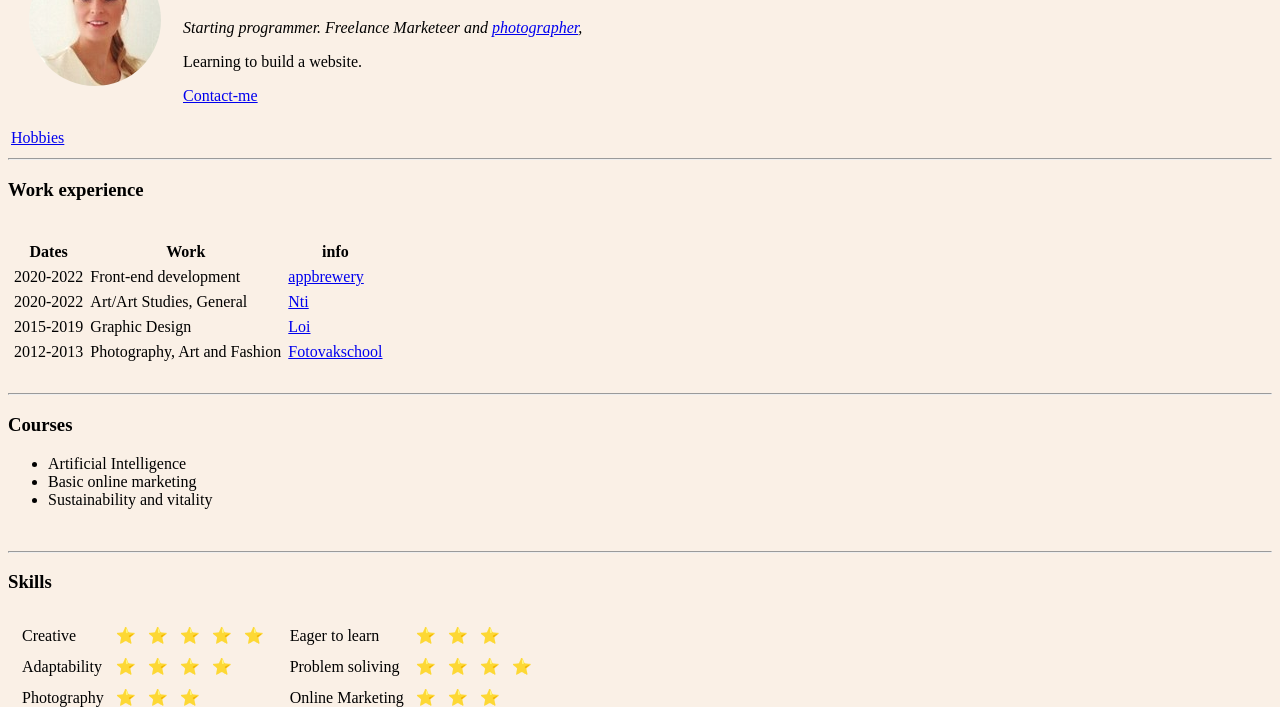
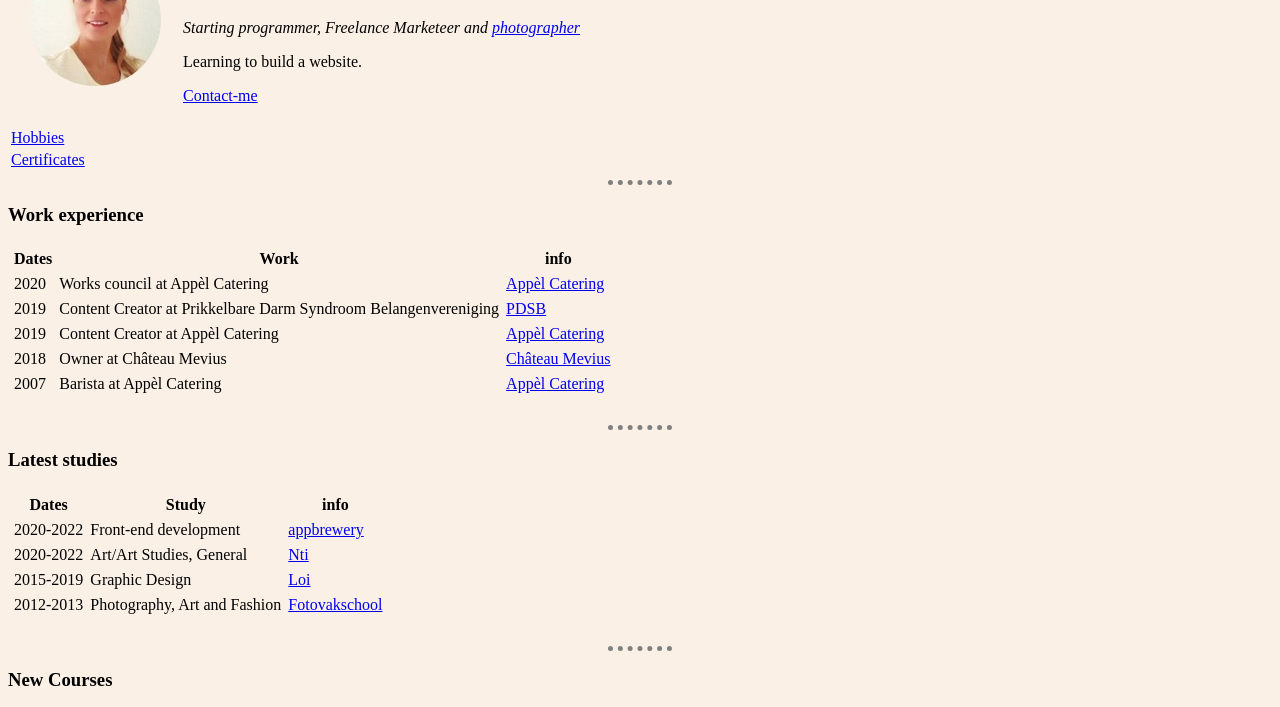
Before and after one commit to JannekeMevius/cv, a plain HTML site: page index.html in a window 1280 px wide. Shown: the part 90-797 px from the top of the page. Drawn offline with Linux system fonts and the light colour scheme.

Commit message:
Add files via upload

```diff
--- a/index.html
+++ b/index.html
@@ -4,29 +4,52 @@
 <head>
   <meta charset="utf-8">
   <title>JannekeMevius</title>
+
+  <style media="screen">
+    body {
+      background-color: linen;
+      ">
+
+    }
+
+    hr {
+      border: 0;
+      border-style: none;
+      border-top: 5px dotted;
+      border-color: Grey;
+      border-width: 5px;
+      width: 5%;
+    }
+  </style>
 </head>
 
-<body style="background-color: linen;">
+<body>
+
+</body>
 <table cellspacing="20">
   <tr>
     <td><img src="images/jannekemevius.png" alt="Janneke profile picture"></td>
     <td>
       <h1>Janneke Mevius</h1>
-        <p><em>Starting programmer. Freelance Marketeer and <a href="http://fotografie-janneke.nl/">photographer</a></strong>,</em></p></em></p>
+      <p><em>Starting programmer, Freelance Marketeer and <a href="http://fotografie-janneke.nl/">photographer</a></strong></em></p></em></p>
       <p>Learning to build a website.</p><a href="Contact-me.html">Contact-me</a>
   </tr>
   <table>
     <tr>
       <td><a href="My Hobbies.html">Hobbies</a></td>
     </tr>
+    <tr>
+      <td><a href="Certificates.html">Certificates</a></td>
+    </tr>
+
   </table>
 
 
   <hr>
 
 
+
   <h3>Work experience</h3>
-    <br>
 
 
   <table cellspacing="5">
@@ -34,6 +57,46 @@
 
       <th>Dates</th>
       <th>Work</th>
+      <th>info</th>
+    </tr>
+    <tr>
+      <td>2020</td>
+      <td>Works council at Appèl Catering</td>
+      <td><a href="https://www.appel.nl">Appèl Catering</a></td>
+    </tr>
+    <tr>
+      <td>2019</td>
+      <td>Content Creator at Prikkelbare Darm Syndroom Belangenvereniging</td>
+      <td><a href="https://www.pdsb.nl">PDSB</a></td>
+    </tr>
+    <tr>
+      <td>2019</td>
+      <td>Content Creator at Appèl Catering</td>
+      <td><a href="https://www.appel.nl">Appèl Catering</a></td>
+    </tr>
+    <tr>
+      <td>2018</td>
+      <td>Owner at Château Mevius</td>
+      <td><a href="https://www.chateau-mevius.nl">Château Mevius</a></td>
+    <tr>
+      <td>2007</td>
+      <td>Barista at Appèl Catering</td>
+      <td><a href="https://www.appel.nl">Appèl Catering</a></td>
+    </tr>
+
+
+
+    <table cellspacing="5">
+      <tr>
+
+        <br>
+        <hr>
+
+
+
+        <h3> Latest studies</h3>
+        <th>Dates</th>
+        <th>Study</th>
         <th>info</th>
       </tr>
       <tr>
@@ -57,17 +120,17 @@
         <td><a href="https://fotovakschool.nl/">Fotovakschool</a></td>
 
 
-
       </tr>
 
     </table>
     <br>
     <hr>
-    <h3>Courses</h3>
+    <h3> New Courses</h3>
     <ul>
       <li>Artificial Intelligence</li>
       <li>Basic online marketing</li>
       <li>Sustainability and vitality</li>
+
     </ul>
     <br>
     <hr>
```
Also changed, not shown: Certificates.html (added, +16 -0 lines). Lines whose indentation alone changed are shown as unchanged.
